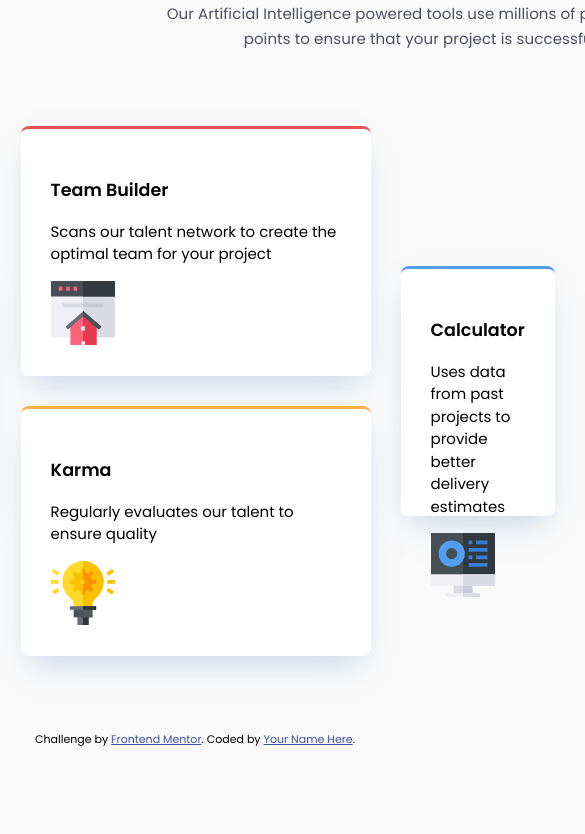
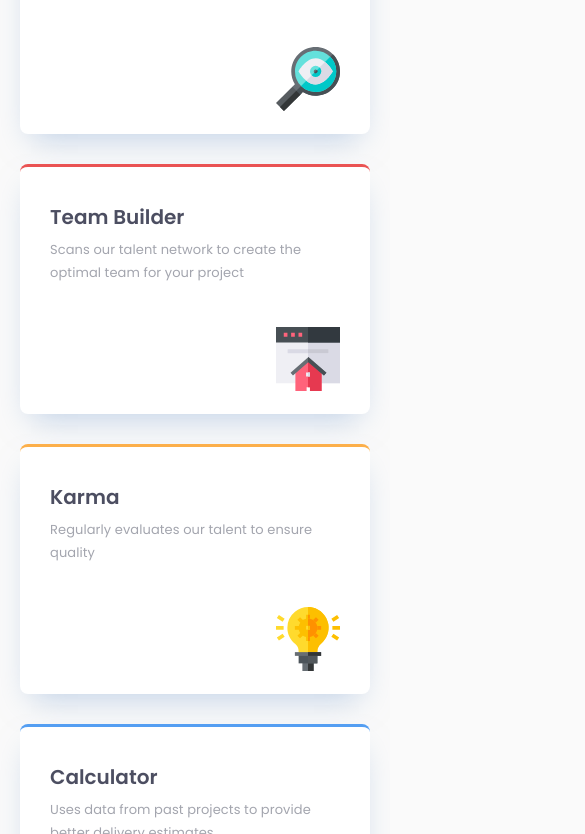
Before and after one commit to Youmnaelzany/Four-Card-Feature-Section, a plain HTML site: page index.html in a window 390 px wide. Shown: the part 419-1253 px from the top of the page, 585 px wide, since content can reach past the window. Before the commit the page ends 1178 px from the top, so only its background shows below. Drawn offline with Linux system fonts and the light colour scheme.

Commit message:
Finishing The Project
Finishing The Project

```diff
--- a/css/media_query.css
+++ b/css/media_query.css
@@ -0,0 +1,24 @@
+/* Mobile */
+
+@media (min-width: 320px) and (max-width: 767px) {
+  main {
+    margin: 5em 2em;
+  }
+  .main__heading {
+    font-size: 1.5rem;
+    letter-spacing: 0.01044rem;
+  }
+
+  .sub__heading {
+    font-size: 1.5rem;
+    letter-spacing: 0.01044rem;
+  }
+
+  .main__paragraph {
+    width: 19.4375rem;
+  }
+  .cards__section {
+    margin-top: 4.5em;
+    flex-direction: column;
+  }
+}
--- a/css/style.css
+++ b/css/style.css
@@ -79,11 +79,14 @@ main {
 
 .card {
   background-color: white;
+  color: var(--Very-Dark-Blue);
   border-radius: 0.5rem;
-  padding: 2em;
+  padding: 1em 2em;
   width: 21.875rem;
   height: 15.625rem;
   box-shadow: 0px 15px 30px -11px rgba(131, 166, 210, 0.5);
+  display: flex;
+  flex-direction: column;
 }
 
 .cyan__card {
@@ -102,6 +105,31 @@ main {
   border-top: 3px solid var(--Blue-clr);
 }
 
+.card__heading {
+  margin-bottom: 0;
+  font-size: 1.25rem;
+  font-style: normal;
+  font-weight: 600;
+  line-height: normal;
+}
+
+.card__paragraph {
+  color: hsla(229, 6%, 66%, 05);
+  margin-top: 0.5em;
+  font-size: 0.8125rem;
+  font-style: normal;
+  font-weight: 400;
+  line-height: 1.4375rem; /* 176.923% */
+  letter-spacing: 0.00563rem;
+}
+
+.card__img__container {
+  margin-top: 2em;
+  display: flex;
+  justify-content: end;
+  align-items: center;
+}
+
 /* FOOTER */
 .attribution {
   font-size: 11px;
--- a/index.html
+++ b/index.html
@@ -41,31 +41,46 @@
 
       <section class="cards__section">
         <div class="card cyan__card">
-          <h3>Supervisor</h3>
-          <p>Monitors activity to identify project roadblocks</p>
-          <img src="./images/icon-supervisor.svg" alt="icon-supervisor" />
+          <h3 class="card__heading">Supervisor</h3>
+          <p class="card__paragraph">
+            Monitors activity to identify project roadblocks
+          </p>
+          <div class="card__img__container">
+            <img src="./images/icon-supervisor.svg" alt="icon-supervisor" />
+          </div>
         </div>
         <div class="center__row">
           <div class="card red__card">
-            <h3>Team Builder</h3>
-            <p>
+            <h3 class="card__heading">Team Builder</h3>
+            <p class="card__paragraph">
               Scans our talent network to create the optimal team for your
               project
             </p>
-            <img src="./images/icon-team-builder.svg" alt="icon-team-builder" />
+            <div class="card__img__container">
+              <img
+                src="./images/icon-team-builder.svg"
+                alt="icon-team-builder"
+              />
+            </div>
           </div>
           <div class="card orange__card">
-            <h3>Karma</h3>
-            <p>Regularly evaluates our talent to ensure quality</p>
-            <img src="./images/icon-karma.svg" alt="icon-karma" />
+            <h3 class="card__heading">Karma</h3>
+            <p class="card__paragraph">
+              Regularly evaluates our talent to ensure quality
+            </p>
+            <div class="card__img__container">
+              <img src="./images/icon-karma.svg" alt="icon-karma" />
+            </div>
           </div>
         </div>
         <div class="card blue__card">
-          <h3>Calculator</h3>
-          <p>
+          <h3 class="card__heading">Calculator</h3>
+          <p class="card__paragraph">
             Uses data from past projects to provide better delivery estimates
           </p>
-          <img src="./images/icon-calculator.svg" alt="icon-calculator" />
+          <div class="card__img__container">
+            <img src="./images/icon-calculator.svg" alt="icon-calculator" />
+          </div>
         </div>
       </section>
     </main>
```
Also changed, not shown: 1 other file.
